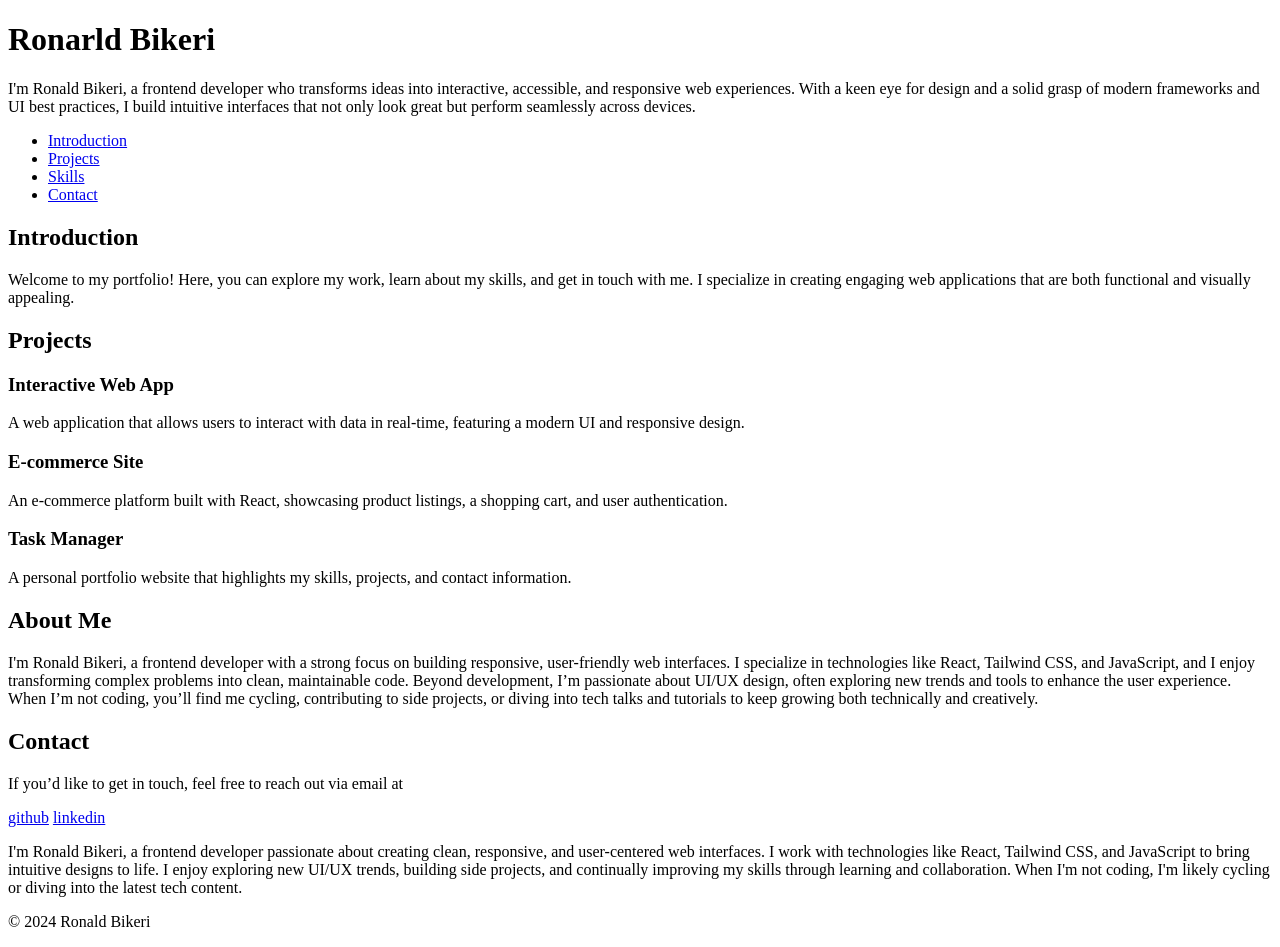
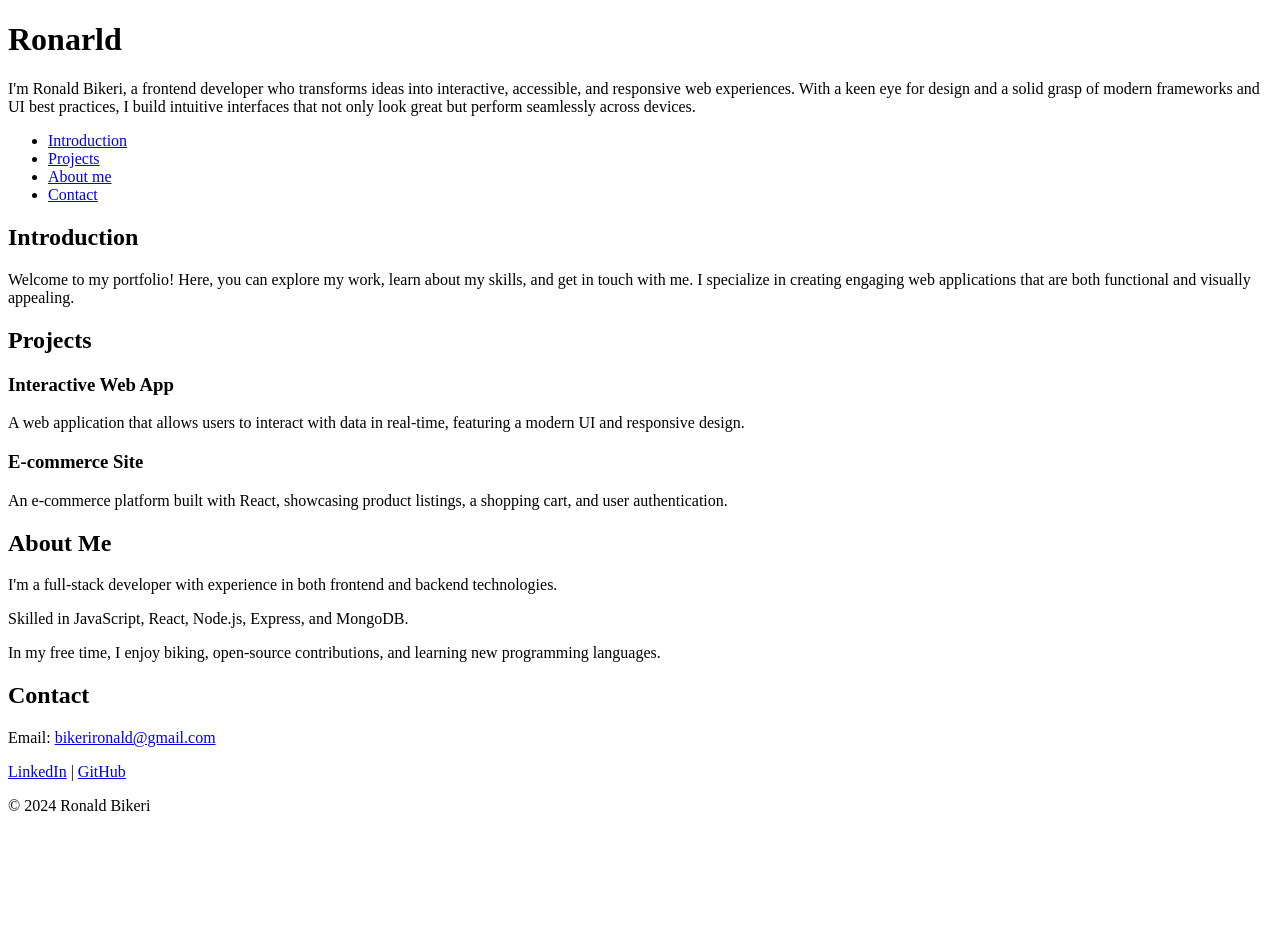
Before and after one commit to bikerironald/My_First_Portfolio, a plain HTML site: page portfolio/index.html in a window 1280 px wide. After the commit the page ends 831 px from the top, so only its background shows below. Drawn offline with Linux system fonts and the light colour scheme.

Commit message:
Changes Made

```diff
--- a/portfolio/index.html
+++ b/portfolio/index.html
@@ -1,34 +1,37 @@
 <!DOCTYPE html>
 <html lang="en">
-
   <head>
-    <meta charset="UTF-8">
-    <meta name="viewport" content="width=device-width, initial-scale=1.0">
-    <title>Bikeri Ronarld - Personal Portfolio</title>
+    <meta charset="UTF-8" />
+    <meta name="viewport" content="width=device-width, initial-scale=1.0" />
+    <title>Ronald Bikeri - Personal Portfolio</title>
   </head>
 
   <body>
     <header>
-        <h1>Ronarld Bikeri</h1>
-        <p>I'm Ronald Bikeri, a frontend developer who transforms ideas into interactive, accessible, and responsive web
-            experiences. With a keen eye for design and a solid grasp of modern frameworks and UI best practices, I
-            build intuitive interfaces that not only look great but perform seamlessly across devices.
+      <h1>Ronarld</h1>
+      <p>
+        I'm Ronald Bikeri, a frontend developer who transforms ideas into
+        interactive, accessible, and responsive web experiences. With a keen eye
+        for design and a solid grasp of modern frameworks and UI best practices,
+        I build intuitive interfaces that not only look great but perform
+        seamlessly across devices.
       </p>
     </header>
     <nav>
       <ul>
         <li><a href="#Introduction">Introduction</a></li>
         <li><a href="#projects">Projects</a></li>
-            <li><a href="#About_Me">Skills</a></li>
+        <li><a href="#about">About me</a></li>
         <li><a href="#contact">Contact</a></li>
       </ul>
     </nav>
 
-<section>
     <section id="Introduction">
         <h2>Introduction</h2>
-        <p>Welcome to my portfolio! Here, you can explore my work, learn about my skills, and get in touch with me.
-            I specialize in creating engaging web applications that are both functional and visually appealing.
+        <p>
+          Welcome to my portfolio! Here, you can explore my work, learn about my
+          skills, and get in touch with me. I specialize in creating engaging
+          web applications that are both functional and visually appealing.
         </p>
     </section>
 
@@ -37,58 +40,42 @@
 
         <article class="project">
           <h3>Interactive Web App</h3>
-            <p>
-                A web application that allows users to interact with data in real-time, featuring a modern UI and
-                responsive design.
-            </p>
-            <a href="#Interactive_Web_App" target="_blank" rel="noopener noreferrer"></a>
+          <p>A web application that allows users to interact with data in
+            real-time, featuring a modern UI and responsive design.</p>
+          <a href="#Interactive_Web_App"
+            target="_blank"
+            rel="noopener noreferrer"></a>
         </article>
 
         <article class="project">
           <h3>E-commerce Site</h3>
-            <p>An e-commerce platform built with React, showcasing product listings, a shopping cart, and user
-                authentication.</p>
-            <a href="#E-commerce_Site" target="_blank" rel="noopener noreferrer"></a>
-        </article>
-
-        <article class="project">
-            <h3>Task Manager</h3>
-            <p>A personal portfolio website that highlights my skills, projects, and contact information.</p>
-            <a href="#Task_Manager" target="_blank" rel="noopener noreferrer"></a>
+          <p>An e-commerce platform built with React, showcasing product
+            listings, a shopping cart, and user authentication.</p>
+          <a
+            href="#E-commerce_Site"
+            target="_blank"
+            rel="noopener noreferrer"></a>
         </article>
 
       </section>
-    <section id="#About_Me">
+    <section id="about">
         <h2>About Me</h2>
-        <p>I'm Ronald Bikeri, a frontend developer with a strong focus on building responsive, user-friendly web
-            interfaces. I specialize in technologies like React, Tailwind CSS, and JavaScript, and I enjoy
-            transforming complex problems into clean, maintainable code. Beyond development, I’m passionate about
-            UI/UX design, often exploring new trends and tools to enhance the user experience. When I’m not coding,
-            you’ll find me cycling, contributing to side projects, or diving into tech talks and tutorials to keep
-            growing both technically and creatively.
-
-        </p>
+        <p>I'm a full-stack developer with experience in both frontend and backend technologies.</p>
+        <p>Skilled in JavaScript, React, Node.js, Express, and MongoDB.</p>
+        <p>In my free time, I enjoy biking, open-source contributions, and learning new programming languages.</p>
     </section>
 
     <section id="contact">
         <h2>Contact</h2>
-        <p>If you’d like to get in touch, feel free to reach out via email at<a href="mailto:bikerironald@gmail.com"></a></P>
-                <a href="https://github.com/bikerironald" target="_blank" rel="noopener noreferrer">github</a>
-                <a href="https://www.linkedin.com/in/ronald-bikeri" target="_blank" rel="noopener noreferrer">linkedin</a>
-
+        <p>Email: <a href="mailto:bikerironald@gmail.com">bikerironald@gmail.com</a></p>
+        <p>
+        <a href="https://linkedin.com/in/ronald-bikeri" target="_blank">LinkedIn</a> |
+        <a href="https://github.com/Erick--dev" target="_blank">GitHub</a>
+        </p>
     </section>
 
-</section>
     <footer>
-        <p>
-            I'm Ronald Bikeri, a frontend developer passionate about creating clean, responsive, and user-centered web
-            interfaces. I work with technologies like React, Tailwind CSS, and JavaScript to bring intuitive designs to
-            life. I enjoy exploring new UI/UX trends, building side projects, and continually improving my skills
-            through learning and collaboration. When I'm not coding, I'm likely cycling or diving into the latest tech
-            content.
-        </p>
         <p>&copy; 2024 Ronald Bikeri</p>
     </footer>
   </body>
-
 </html>
```
Lines whose indentation alone changed are shown as unchanged.
